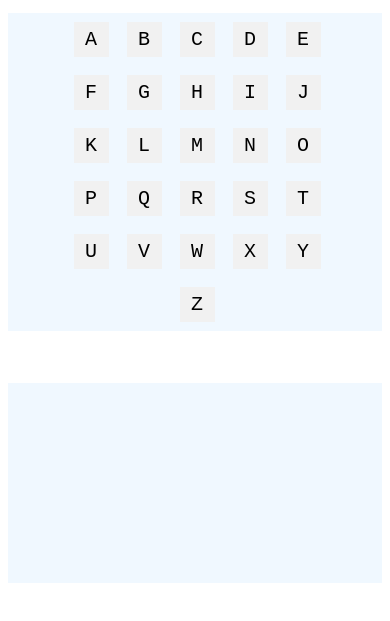
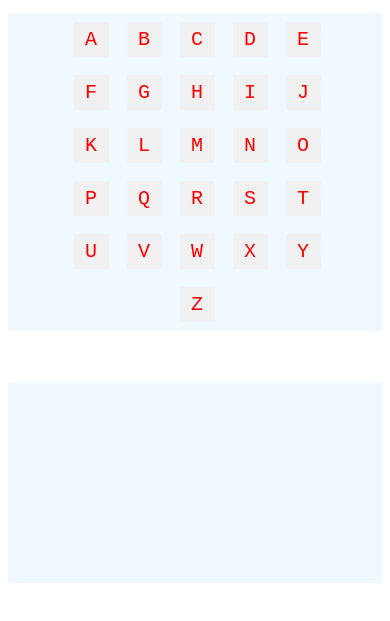
Before and after one commit to fidotheprince/hangman, a website: page home.html in a window 390 px wide. Shown: the part 185-806 px from the top of the page. Drawn offline with Linux system fonts and the light colour scheme.

Commit message:
more edits

```diff
--- a/styles.css
+++ b/styles.css
@@ -190,7 +190,7 @@ img {
     }
 
     .letter {
-        padding: auto;
+        color: red;
     }
 
 
```
